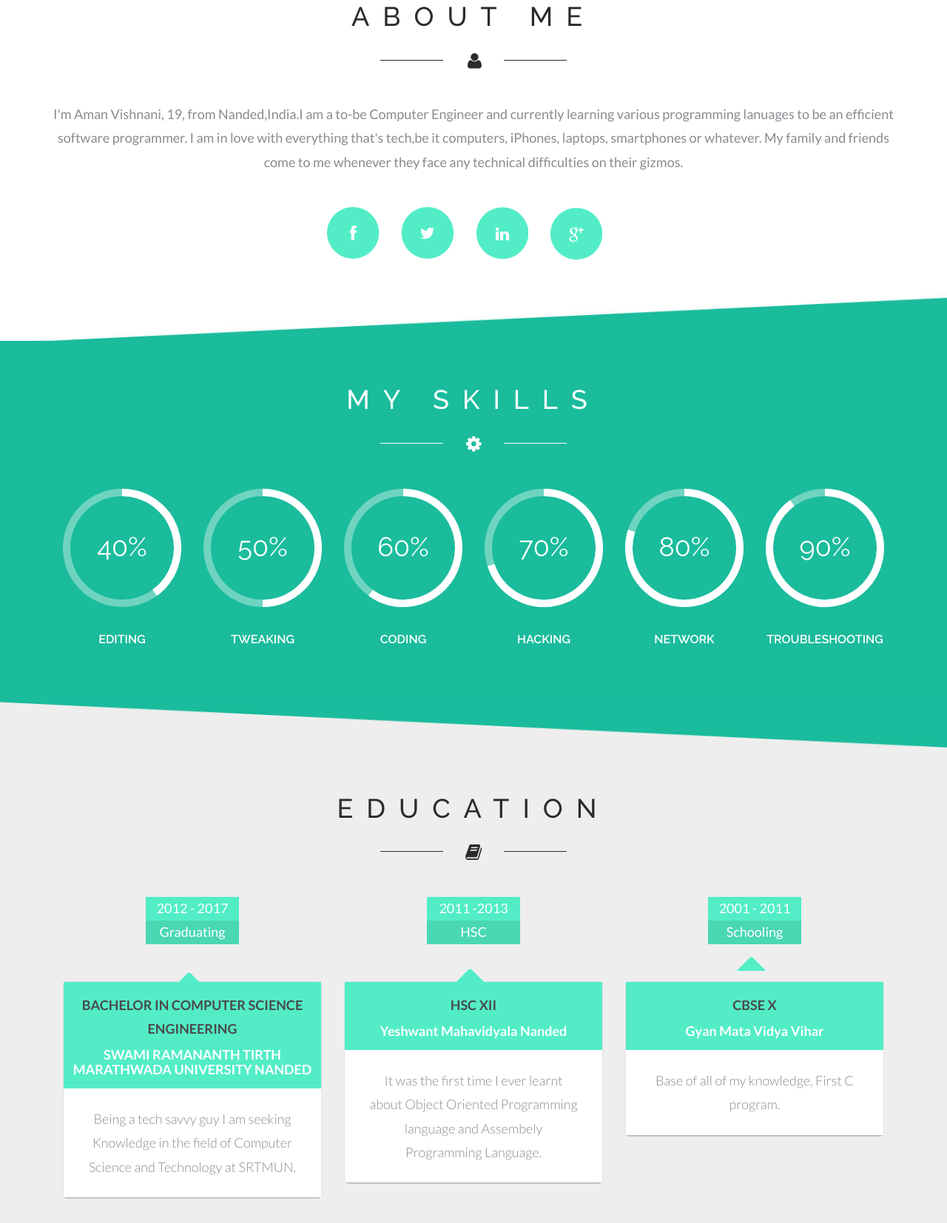
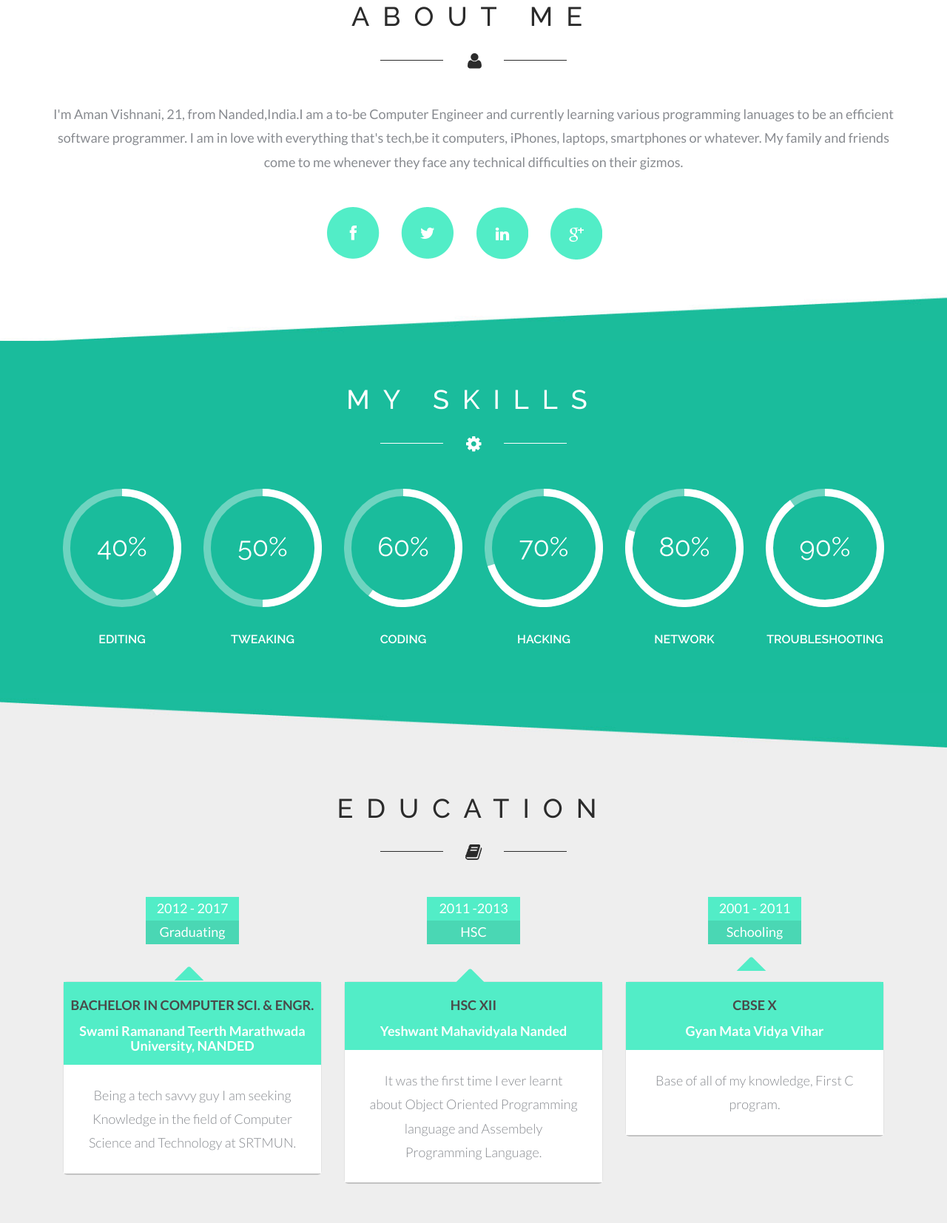
Before and after one commit to amanvishnani/amanvishnani.com, a plain HTML site: page index.html in a window 1280 px wide. Shown: the part 872-2526 px from the top of the page at 74% size. Drawn offline with Linux system fonts and the light colour scheme.

Commit message:
few changes

```diff
--- a/index.html
+++ b/index.html
@@ -109,11 +109,11 @@
 	<div class="container">
 		<h3>ABOUT ME</h3>
 		<div class="strip text-center"><img src="images/about.png" alt=" "/></div>
-		<p>I'm Aman Vishnani, 19, from Nanded,India.I am a to-be Computer Engineer and currently learning various programming lanuages to be an efficient software programmer. I am in love with everything that's tech,be it computers, iPhones, laptops, smartphones or whatever. My family and friends come to me whenever they face any technical difficulties on their gizmos. </p>
+		<p>I'm Aman Vishnani, 21, from Nanded,India.I am a to-be Computer Engineer and currently learning various programming lanuages to be an efficient software programmer. I am in love with everything that's tech,be it computers, iPhones, laptops, smartphones or whatever. My family and friends come to me whenever they face any technical difficulties on their gizmos. </p>
 		<ul>
 			<li><a class="fb" href="http://fb.com/aman.vishnani"></a></li>
 			<li><a class="twit" href="https://twitter.com/amudgr8"></a></li>
-			<li><a class="in" href="https://in.linkedin.com/pub/aman-vishnani/53/547/6b1"></a></li>
+			<li><a class="in" href="https://www.linkedin.com/in/amanvishnani"></a></li>
 
 			<li><a class="goog" href="https://plus.google.com/+AmanVishnani/"></a></li>
 
@@ -193,8 +193,8 @@
 				<img src="images/arrow.png" alt=""/>
 				<div class="edu-border">
 					<div class="edu-grid-master">
-						<h3>BACHELOR IN COMPUTER SCIENCE ENGINEERING</h3>
-						<h4>SWAMI RAMANANTH TIRTH MARATHWADA UNIVERSITY NANDED</h4>
+						<h3>BACHELOR IN COMPUTER SCI. & ENGR.</h3>
+						<h4>Swami Ramanand Teerth Marathwada University, NANDED</h4>
 					</div>
 					<div class="edu-grid-info">
 						<h5>Being a tech savvy guy I am seeking Knowledge in the field of Computer Science and Technology at SRTMUN.</h5>
```
